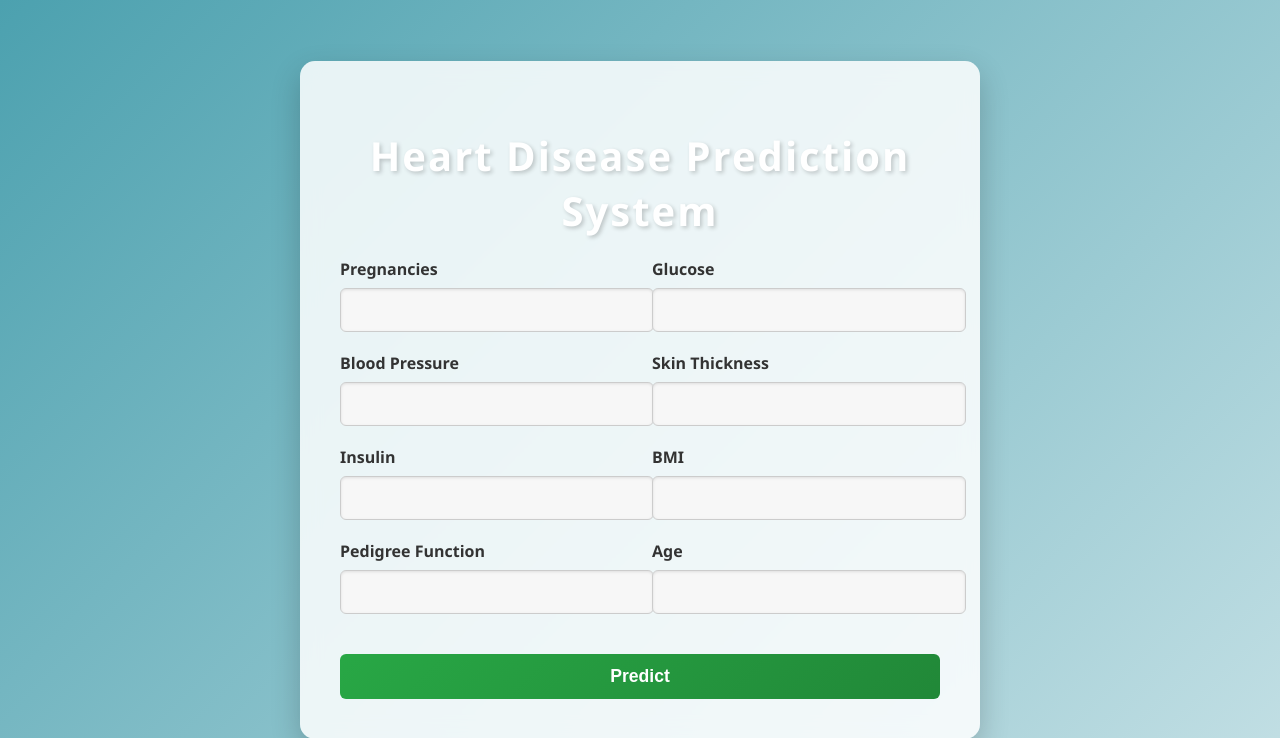
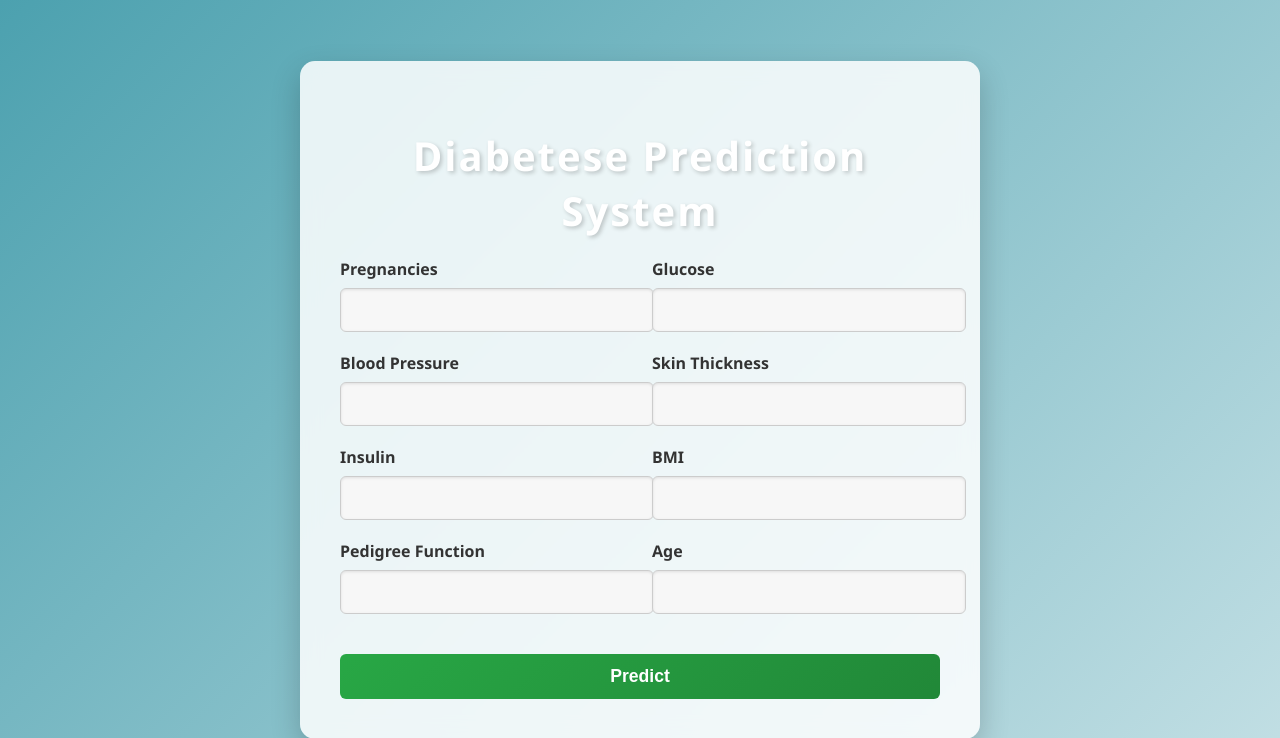
Before and after one commit to savindumahasen/Pima-Indian-Diabetes-Prediction, a Flask app: page / in a window 1280 px wide. Shown: the top 738 px of the page. Run offline with Flask 3, Linux system fonts and the light colour scheme; parts of the project's set-up code (start-up, migrations or seed data) failed here and were passed over.

Commit message:
Update index.html

```diff
--- a/templates/index.html
+++ b/templates/index.html
@@ -4,7 +4,7 @@
 <head>
     <meta charset="UTF-8">
     <meta name="viewport" content="width=device-width, initial-scale=1.0">
-    <title>Heart Disease Prediction System</title>
+    <title>Diabetes Prediction System</title>
     <style>
         body {
             font-family: 'Segoe UI', Tahoma, Geneva, Verdana, sans-serif;
@@ -143,7 +143,7 @@
 
 <body>
     <div class="container">
-        <h1>Heart Disease Prediction System</h1>
+        <h1>Diabetese Prediction System</h1>
         <form id="predictForm" method="post">
             <div class="form-group-wrapper">
                 <div class="form-group">
```
